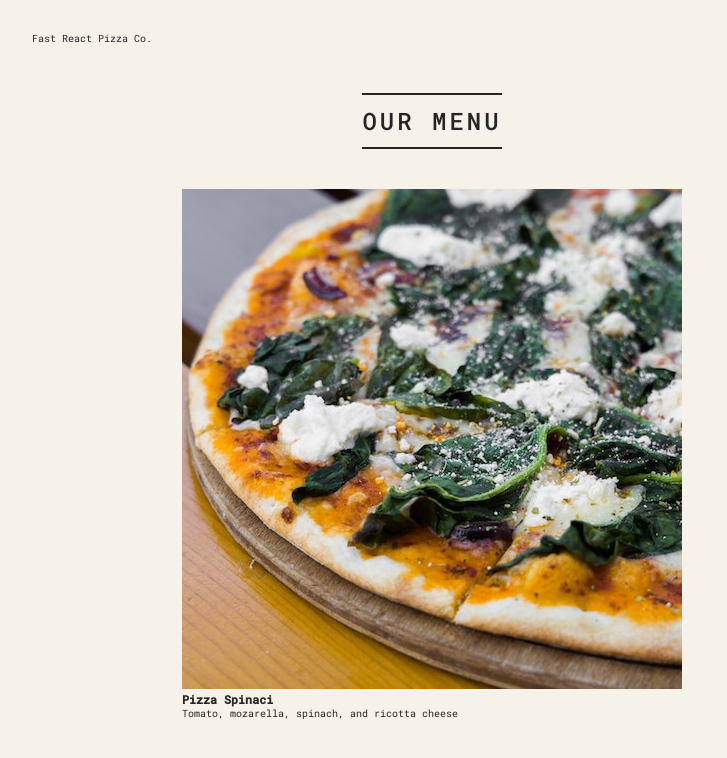
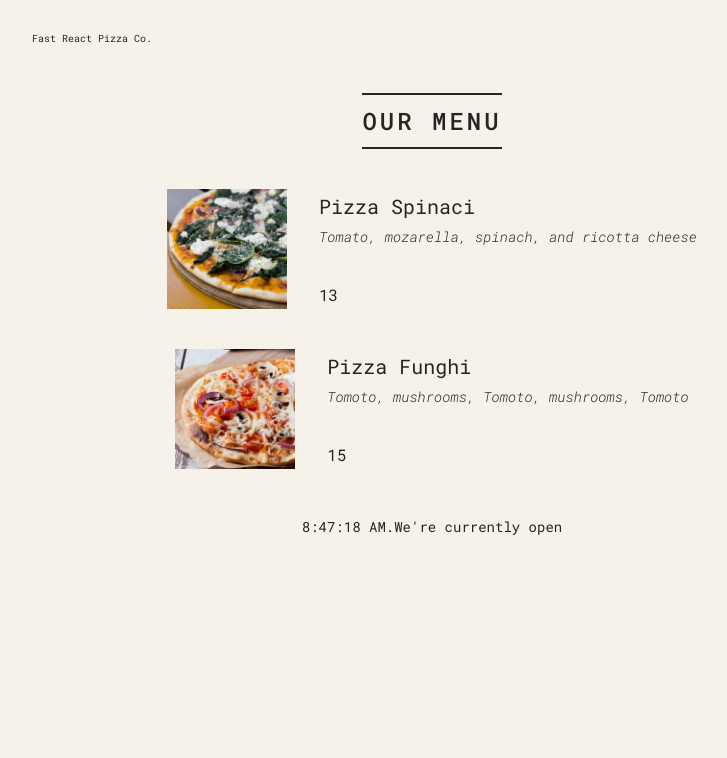
Before and after one commit to juanmarcosstudio/react-resto-menu, a React (Create React App) app: page / in a window 1280 px wide. Shown: the top 758 px of the page, without its empty margins (208-935 px from the left). Built offline with nearby package versions, Linux system fonts and the light colour scheme.

Commit message:
Add Pizza component with props for dynamic menu items

```diff
--- a/src/index.js
+++ b/src/index.js
@@ -1,7 +1,7 @@
 import React from "react";
 import ReactDOM from "react-dom/client";
 import "./index.css";
-
+//need to assign pizzaData
 const pizzaData = [
   {
     name: "Focaccia",
@@ -56,7 +56,7 @@ function App() {
     </div>
   );
 }
-
+//need to assign style
 function Header() {
   const style = {};
 
@@ -71,14 +71,14 @@ function Menu() {
         name="Pizza Spinaci"
         ingredients="Tomato, mozarella, spinach, and ricotta cheese"
         photoName="pizzas/spinaci.jpg"
-        price="10"
+        price={10}
       />
 
       <Pizza
         name="Pizza Funghi"
-        ingredients="Tomoto, mushrooms"
-        price="12"
+        ingredients="Tomoto, mushrooms, Tomoto, mushrooms, Tomoto"
         photoName="pizzas/funghi.jpg"
+        price={12}
       />
     </main>
   );
@@ -88,10 +88,13 @@ function Pizza(props) {
   console.log(props);
 
   return (
-    <div>
+    <div className="pizza">
       <img src={props.photoName} alt={props.name} />
-      <h3>{props.name}</h3>
-      <p>{props.ingredients}</p>
+      <div>
+        <h3>{props.name}</h3>
+        <p>{props.ingredients}</p>
+        <span>{props.price + 3}</span>
+      </div>
     </div>
   );
 }
```
